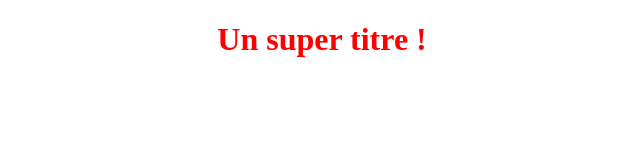
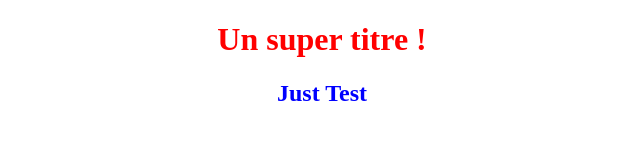
Before and after one commit to YuliyanV/VasilevYuliyan_3_07072021, a plain HTML site: page index.html in a window 1280 px wide. Shown: the whole page, without its empty margins (318-958 px from the left). Drawn offline with Linux system fonts and the light colour scheme.

Commit message:
Just add H2 position and color changed

```diff
--- a/index.html
+++ b/index.html
@@ -12,7 +12,7 @@
 <body>
     <h1>Un super titre !</h1>
 
-
+    <h2>Just Test</h2>
 
 </body>
 
--- a/style.css
+++ b/style.css
@@ -2,3 +2,8 @@
     color: red;
     text-align: center;
 }
+
+h2 {
+    color: blue;
+    text-align: center;
+}
```
